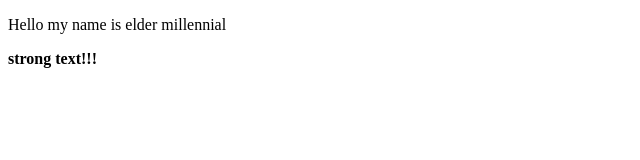
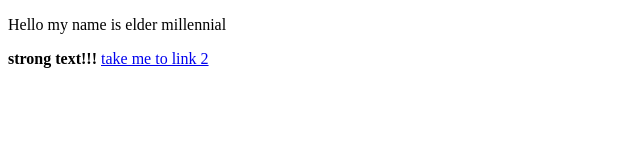
Before and after one commit to blogons/blogons.github.io, a plain HTML site: page index.html in a window 1280 px wide. Shown: the whole page, without its empty margins (0-640 px from the left). Drawn offline with Linux system fonts and the light colour scheme.

Commit message:
Update index.html

```diff
--- a/index.html
+++ b/index.html
@@ -5,7 +5,7 @@
   <body>
   <p>Hello my name is elder millennial</p>
   <strong>strong text!!!</strong>
-    <a href="/link2.html>take me to link 2</a>
+    <a href="/link2.html">take me to link 2</a>
   </body>
 
 </html>
```
